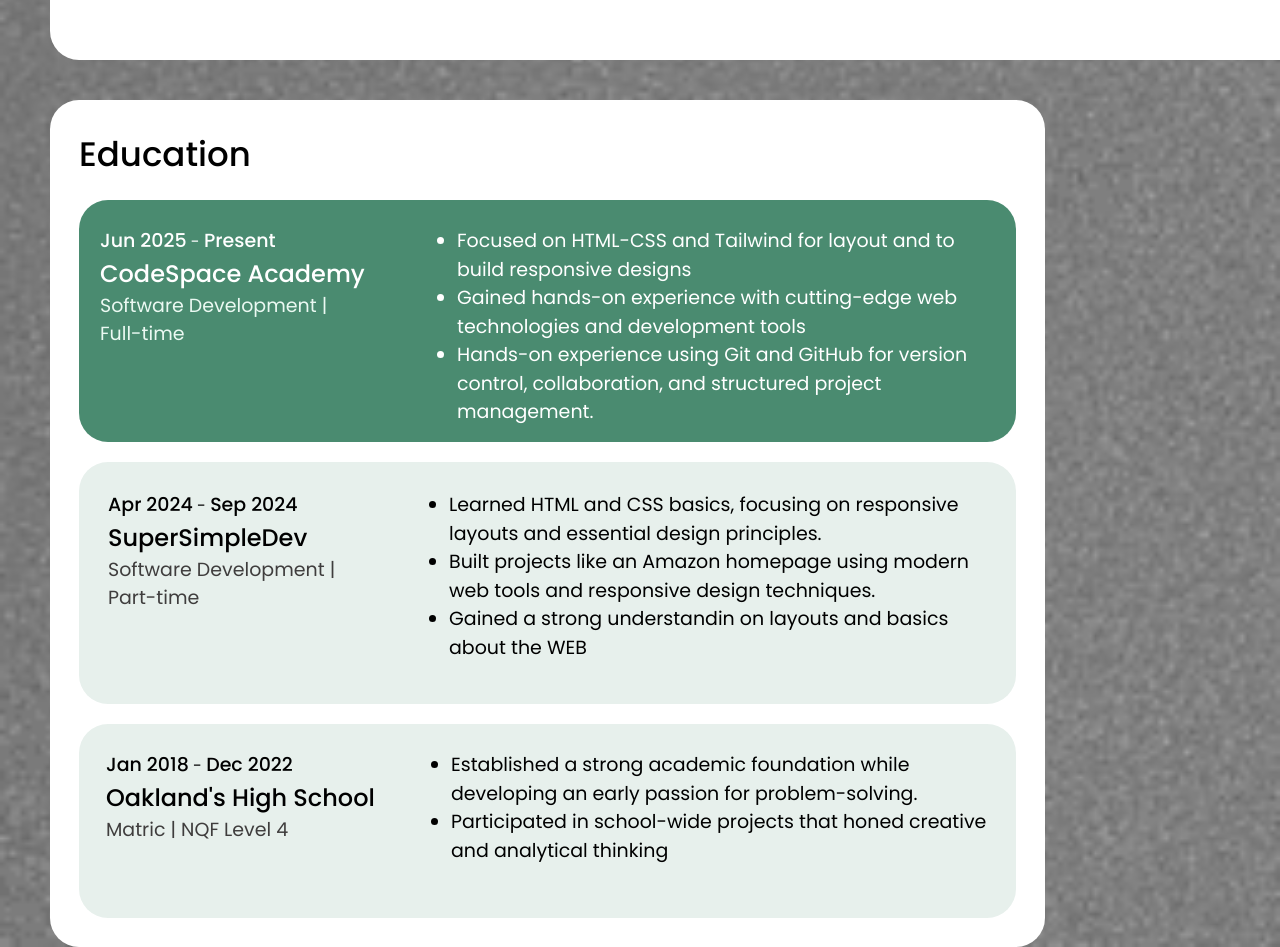
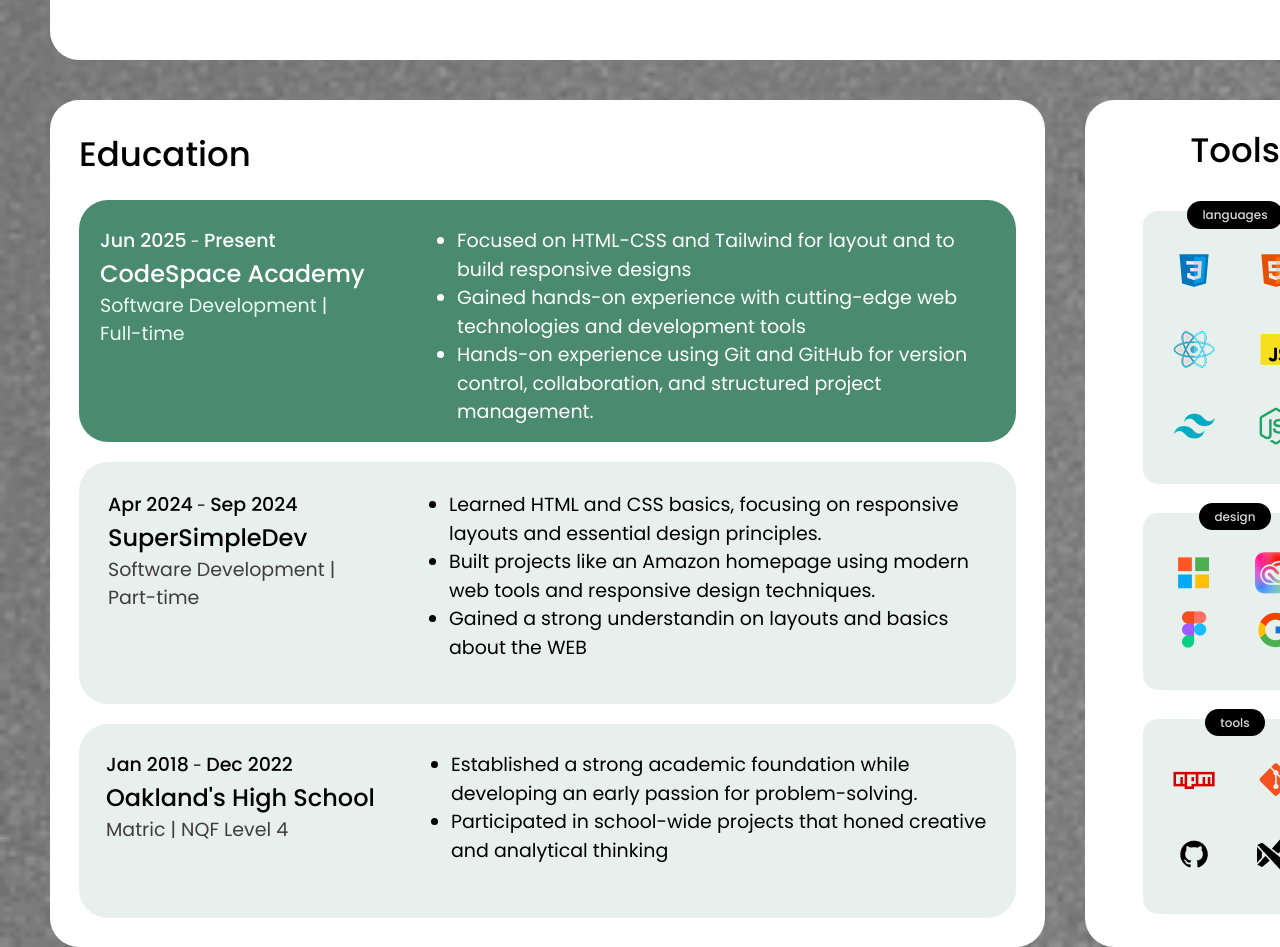
Before and after one commit to Seanjohnferesi/SEAFER25532_FTO2506_GroupB_Seanjohnferesi_SDF_Portfolio_Piece, a plain HTML site: page index.html in a window 1280 px wide. Shown: the part 1563-2510 px from the top of the page. Drawn offline with Linux system fonts and the light colour scheme; a web font is replaced by a local one.

Commit message:
added tools section and added new images and relevant layouts and positions

```diff
--- a/index.html
+++ b/index.html
@@ -212,6 +212,38 @@
                 </div>
             </div>
         </section>
+
+        <section class="tools">
+            <div class="tools-container">
+                <h2>Tools</h2>
+                <div class="tools-section">
+                    <div class="lang-section-1">
+                        <div class="lang-header">languages</div>
+                        <img src="images/Icons/css-logo.png" alt="css logo">
+                        <img src="images/Icons/html-logo.png" alt="html logo">
+                        <img src="images/Icons/react-logo.png" alt="react logo">
+                        <img src="images/Icons/js-logo.png" alt="javascript logo">
+                        <img src="images/Icons/tailwind-logo.png" alt="tailwind logo">
+                        <img src="images/Icons/node-logo.png" alt="node.js logo">
+                    </div>
+
+                    <div class="lang-section-2">
+                        <div class="design-header">design</div>
+                        <img src="images/Icons/icons8-microsoft 1.png" alt="microsoft logo">
+                        <img src="images/Icons/logoCreativeCloud.png" alt="creative cloud logo">
+                        <img src="images/Icons/logoFigma.png" alt="figma logo">
+                        <img src="images/Icons/icons8-google 1.png" alt="google logo">
+                    </div>
+                    <div class="lang-section-3">
+                        <div class="design-header">tools</div>
+                        <img src="images/icons/icons8-npm 1.png" alt="npm logo">
+                        <img src="images/icons/icons8-git 1.png" alt=" git logo">
+                        <img src="images/icons/icons8-github 1.png" alt=" github logo">
+                        <img src="images/icons/icons8-visual-studio 1.png" alt="vs-code logo">
+                    </div>
+                </div>
+            </div>
+        </section>
     </main>
 </body>
 
--- a/styles.css
+++ b/styles.css
@@ -417,3 +417,120 @@
     }
 
 }
+
+@layer Tools{
+
+    .tools-container{
+        box-sizing: border-box;
+        padding: 41px 29px;
+        border-radius: 29px;
+        width: 300px;
+        height: 847px;
+        background-color: white;
+        display: flex;
+        flex-direction: column;
+        justify-content: center;
+        align-items: center;
+    }
+
+    .tools-container > h2{
+        text-align: center;
+        font-size: 34px;
+        font-weight: 500;
+        margin-top: -30px;
+        margin-bottom: 35px
+    }
+
+    .tools-section{
+        width: 184px;
+        height: 682px;
+        display: flex;
+        flex-direction: column;
+        gap: 29px;
+    }
+
+    .lang-header{
+        box-sizing: border-box;
+        border-radius: 143px;
+        padding: 5px 15px;
+        background-color: black;
+        color: #DAD8D8;
+        text-align: center;
+        font-size: 12px;
+        font-weight: 500;
+        grid-column: 1 / -1;
+        position: absolute;
+        top: -10px;
+    }
+
+    .lang-section-1{
+        box-sizing: border-box;
+        width: 184px;
+        border-radius: 15px;
+        padding: 39px 10px;
+        background-color: #E7F0EC;
+        display: grid;
+        grid-template-columns: repeat(2, 1fr);
+        row-gap: 36px;
+        place-items: center;
+        position: relative;
+    }
+
+    .design-header{
+        box-sizing: border-box;
+        height: 27px;
+        border-radius: 143px;
+        padding: 5px 15px;
+        background-color: black;
+        color: #DAD8D8;
+        text-align: center;
+        font-size: 12px;
+        font-weight: 500;
+        position: absolute;
+        top: -10px;
+    }
+
+    .lang-section-2{
+        box-sizing: border-box;
+        width: 184px;
+        border-radius: 15px;
+        padding: 39px 10px;
+        background-color: #E7F0EC;
+        display: grid;
+        grid-template-columns: repeat(2, 1fr);
+        row-gap: 15px;
+        place-items: center;
+        position: relative;
+    }
+
+    .tools-header{
+        box-sizing: border-box;
+        height: 27px;
+        border-radius: 143px;
+        padding: 5px 15px;
+        background-color: black;
+        color: #DAD8D8;
+        text-align: center;
+        font-size: 12px;
+        font-weight: 500;
+        position: absolute;
+        top: -10px;
+    }
+
+    .lang-section-3{
+        box-sizing: border-box;
+        width: 184px;
+        border-radius: 15px;
+        padding: 39px 10px;
+        background-color: #E7F0EC;
+        display: grid;
+        grid-template-columns: repeat(2, 1fr);
+        row-gap: 32px;
+        place-items: center;
+        position: relative;
+    }
+}
+
+@layer Experience{
+
+}
```
Also changed, not shown: images/Icons/css-logo.png (added), images/Icons/html-logo.png (added), images/Icons/icons8-git 1.png (added), images/Icons/icons8-github 1.png (added), images/Icons/icons8-google 1.png (added), images/Icons/icons8-microsoft 1.png (added), images/Icons/icons8-npm 1.png (added), images/Icons/icons8-visual-studio 1.png (added), images/Icons/js-logo.png (added), images/Icons/logoCreativeCloud.png (added), images/Icons/logoFigma.png (added), images/Icons/node-logo.png (added), images/Icons/react-logo.png (added), images/Icons/tailwind-logo.png (added).
